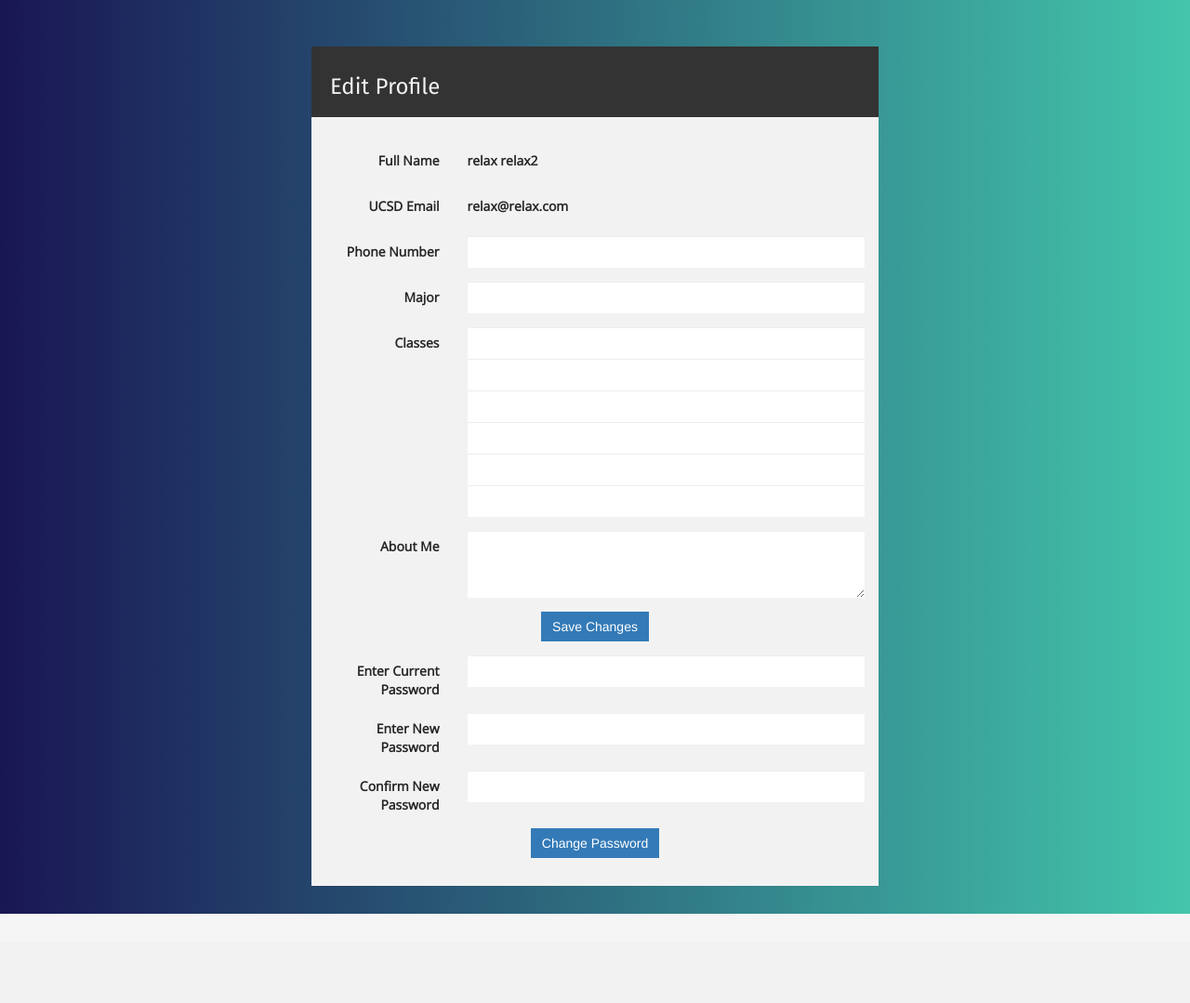
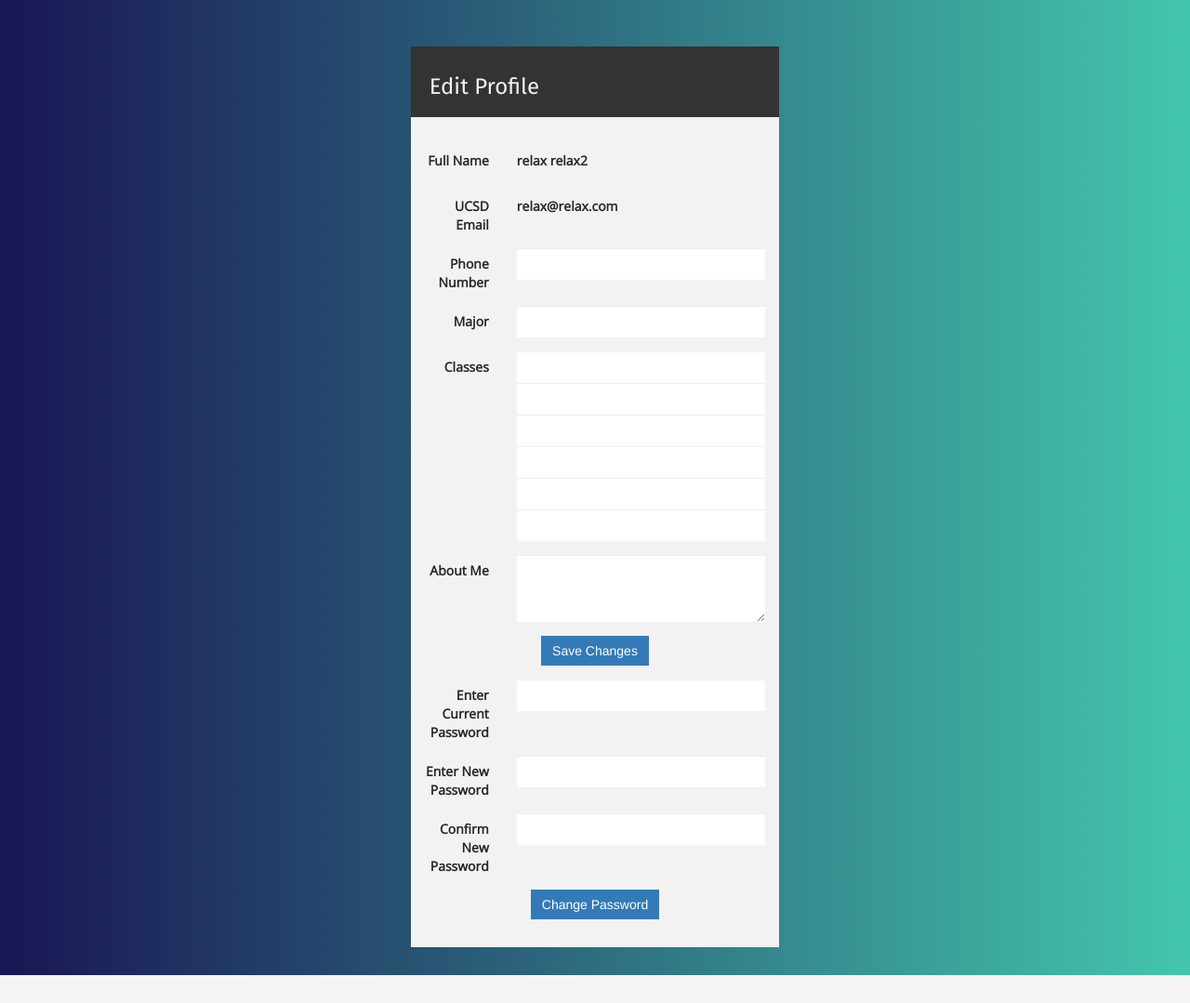
Before and after one commit to yil667/SquadUCSD, a PHP site: page /editprofile.php in a window 1280 px wide. Shown: the part 50-1129 px from the top of the page at 93% size. Before the commit the page ends 1033 px from the top, so only its background shows below. Run offline with PHP 8.4, Linux system fonts and the light colour scheme; the visitor is signed in with stand-in values (Sample User, id 1); data comes from the database, SQL or seed files in the repository; data that the repository does not hold is empty; some libraries are stand-ins or nearby versions.

Commit message:
standardized spacing

```diff
--- a/pages/editprofile.php
+++ b/pages/editprofile.php
@@ -91,7 +91,7 @@ include_once '../controller/viewProfileAction.php';
 <div id="common"></div>
 <div class="container-fluid">
     <div class="row">
-        <div class="col-sm-6 col-sm-offset-3">
+        <div class="col-sm-4 col-sm-offset-4">
             <div class="panel panel-custom">
                 <div class="panel-heading">
                     <h3>Edit Profile
--- a/pages/viewprofile.php
+++ b/pages/viewprofile.php
@@ -130,7 +130,7 @@ else {
 <div id="common"></div>
 <div class="container-fluid">
     <div class="row">
-        <div class="col-sm-6 col-sm-offset-3">
+        <div class="col-sm-4 col-sm-offset-4">
             <div class="panel panel-custom">
                 <div class="panel-heading"><h3 id='name'></h3></div>
                 <div class="panel-body">
```
